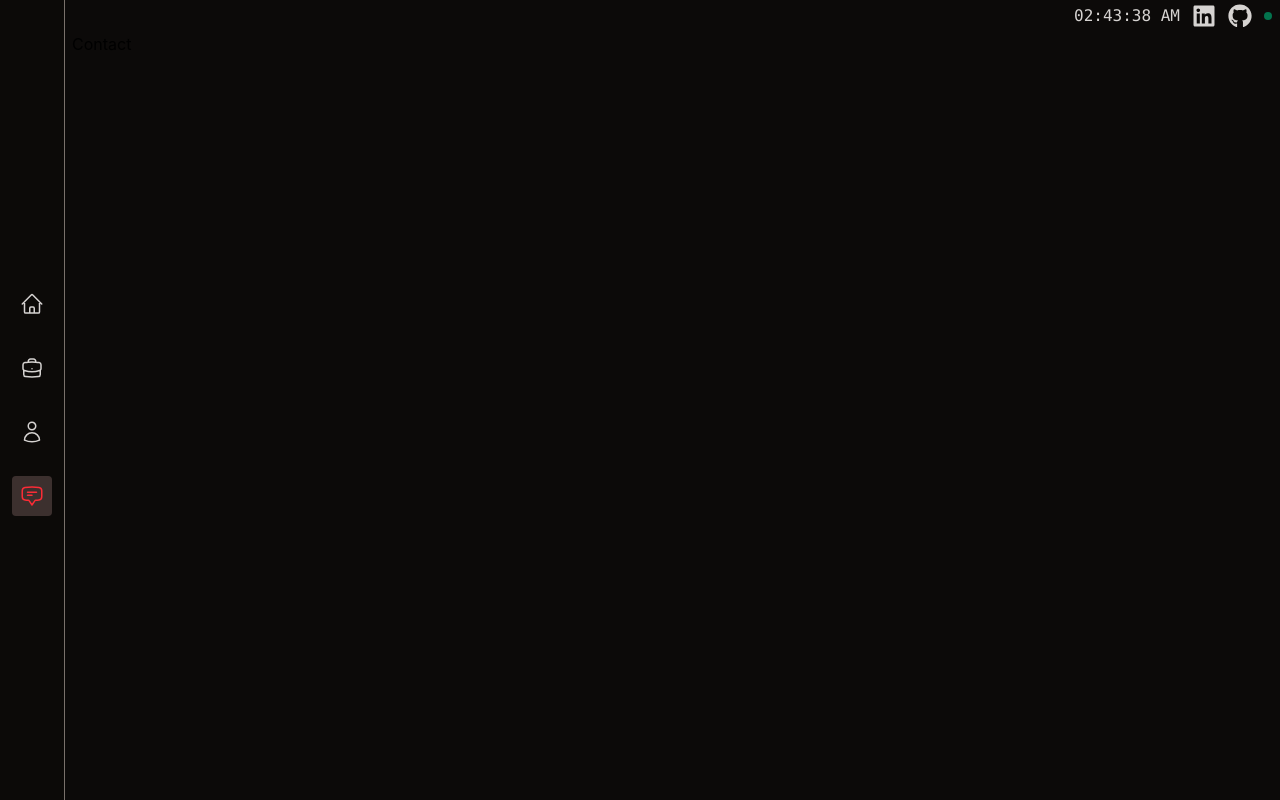
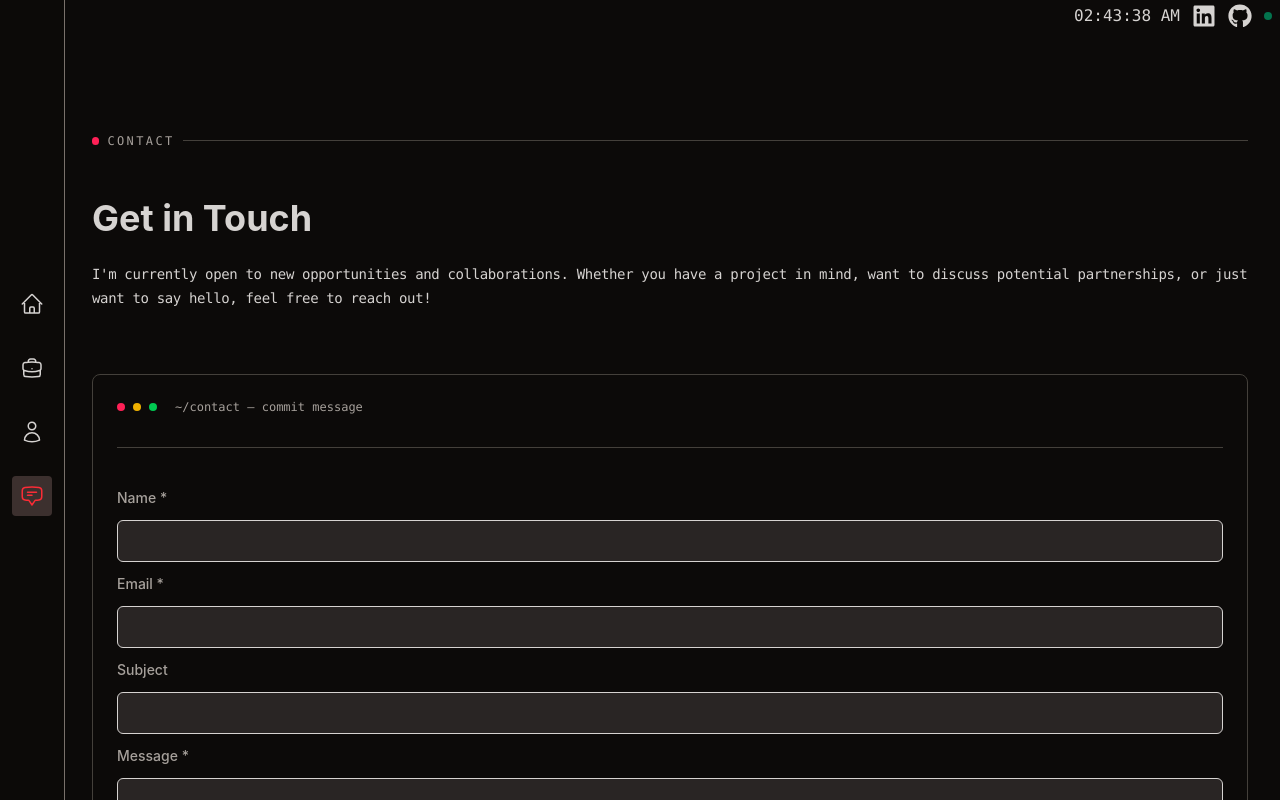
Before and after one commit to RavingIsASport/gustavoReactLatest, a React (Vite) app: page /contact in a window 1280 px wide. Built offline with nearby package versions, Linux system fonts and the light colour scheme.

Commit message:
created email form in contact page.

```diff
--- a/src/App.tsx
+++ b/src/App.tsx
@@ -1,11 +1,11 @@
 import { Route, Routes } from "react-router";
-import MobileNavbar from "./components/MobileNavbar";
+import MobileNavbar from "./components/Global/MobileNavbar";
 import Home from "./Pages/Home";
 import About from "./Pages/About";
 import Experience from "./Pages/Experience";
 import Contact from "./Pages/Contact";
-import DesktopNavbar from "./components/DesktopNavbar";
-import ProfileLinks from "./components/ProfileLinks";
+import DesktopNavbar from "./components/Global/DesktopNavbar";
+import ProfileLinks from "./components/Global/ProfileLinks";
 
 function App() {
   return (
--- a/src/Pages/Contact.tsx
+++ b/src/Pages/Contact.tsx
@@ -1,3 +1,37 @@
+import EmailForm from "../components/Contact/EmailForm";
+
 export default function Contact() {
-  return <div>Contact</div>;
+  return (
+    <div className="flex flex-col mt-25 mx-5 gap-6">
+      {/* top section */}
+      <section className="flex gap-2 mb-6">
+        <span className="rounded-full self-center bg-rose-500 w-2 h-2"></span>
+        <p className="text-stone-400 font-mono text-[12px] tracking-[0.2em]">
+          CONTACT
+        </p>
+        <span className="self-end border-t border-stone-700 w-full h-2.5"></span>
+      </section>
+
+      {/* bold heading */}
+      <h1 className="text-stone-300 font-bold text-4xl">Get in Touch</h1>
+      <p className="text-stone-300 text-sm tracking-tight font-mono leading-6">
+        I'm currently open to new opportunities and collaborations. Whether you
+        have a project in mind, want to discuss potential partnerships, or just
+        want to say hello, feel free to reach out!
+      </p>
+
+      {/* contact form */}
+      <section className="mt-10 border border-stone-700 rounded-lg p-6 w-full mb-28">
+        <div className="flex items-center gap-2 mb-10 border-b border-stone-700 pb-8">
+          <span className="rounded-full bg-rose-500 w-2 h-2"></span>
+          <span className="rounded-full bg-yellow-500 w-2 h-2"></span>
+          <span className="rounded-full bg-green-500 w-2 h-2 mr-2.5"></span>
+          <p className="text-stone-400 font-mono text-xs tracking-tigher">
+            ~/contact — commit message
+          </p>
+        </div>
+        <EmailForm />
+      </section>
+    </div>
+  );
 }
--- /dev/null
+++ b/src/components/Contact/EmailForm.tsx
@@ -0,0 +1,29 @@
+import { GrSend } from "react-icons/gr";
+
+let labelStyle = "text-sm text-stone-400 font-medium";
+let inputStyle =
+  "text-stone-300 border border-stone-300 rounded-md p-2 bg-stone-800  focus:outline-none focus:border-rose-500";
+
+export default function EmailForm() {
+  return (
+    <>
+      <form className="flex flex-col gap-3">
+        <label className={labelStyle}>Name *</label>
+        <input type="text" className={inputStyle} required />
+        <label className={labelStyle}>Email *</label>
+        <input type="email" className={inputStyle} required />
+        <label className={labelStyle}>Subject </label>
+        <input type="text" className={inputStyle} />
+        <label className={labelStyle}>Message *</label>
+        <textarea className={inputStyle} required></textarea>
+        <button
+          type="submit"
+          className="flex justify-center bg-rose-500 hover:bg-rose-600 text-stone-100 font-bold py-2 px-4 rounded-md mt-10"
+        >
+          <GrSend className="self-center mr-4 text-xl" />
+          Send
+        </button>
+      </form>
+    </>
+  );
+}
```
Also changed, not shown: src/components/Global/DesktopNavbar.tsx (renamed from src/components/DesktopNavbar.tsx), src/components/Global/MobileNavbar.tsx (renamed from src/components/MobileNavbar.tsx), src/components/Global/ProfileLinks.tsx (renamed from src/components/ProfileLinks.tsx).
